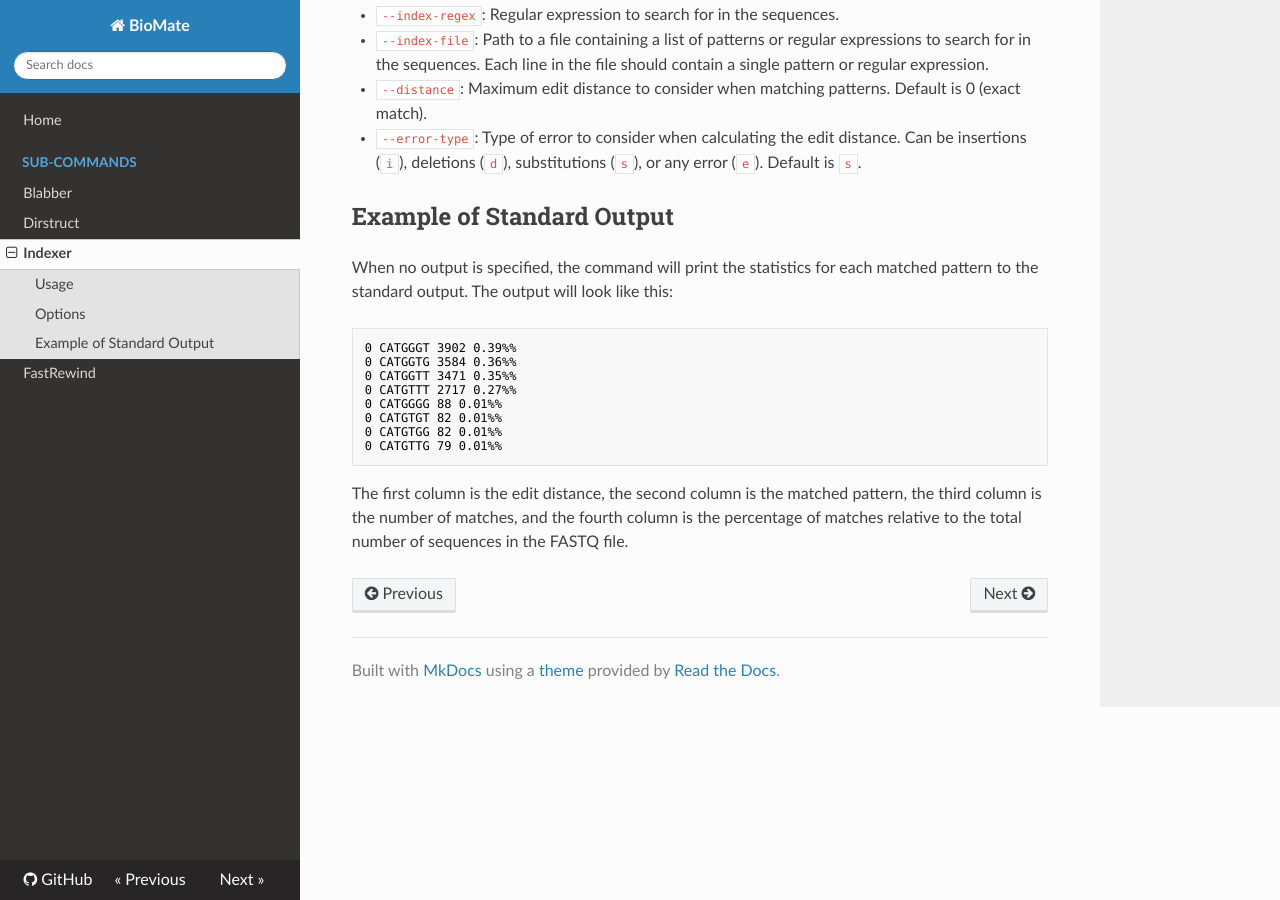
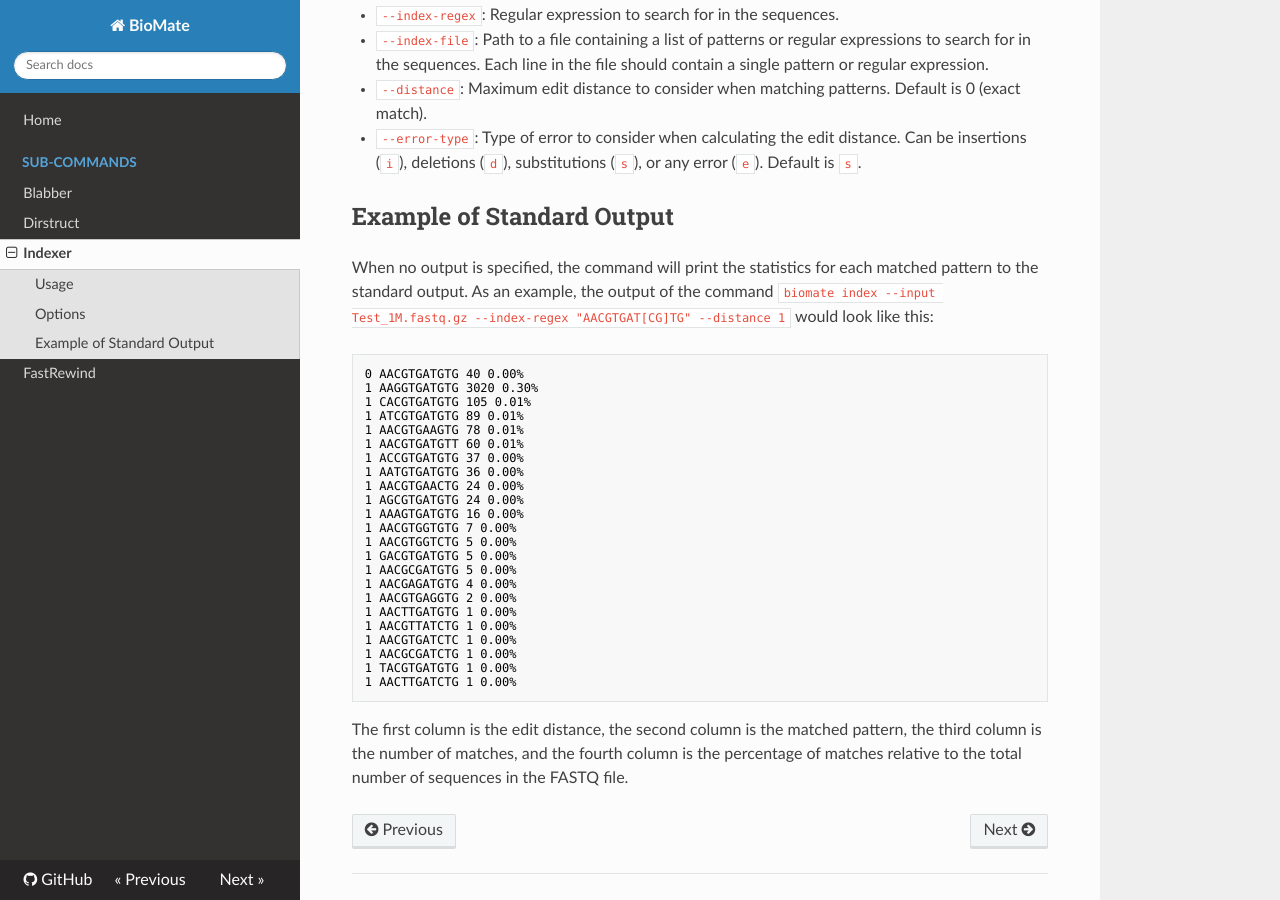
Before and after one commit to fagostini/BioMate, an MkDocs documentation site: the page built from docs/indexer.md, in a window 1280 px wide and 900 px high, scrolled down 663 px. Built offline with MkDocs 1.6.1, drawn with Linux system fonts in a browser that asks for light colours; nearby versions of some CDN libraries.

Commit message:
docs: Improve documentation

````diff
--- a/docs/indexer.md
+++ b/docs/indexer.md
@@ -17,17 +17,32 @@ The command `biomate index` takes at least two arguments: the path to a FASTQ fi
 
 ## Example of Standard Output
 
-When no output is specified, the command will print the statistics for each matched pattern to the standard output. The output will look like this:
+When no output is specified, the command will print the statistics for each matched pattern to the standard output. As an example, the output of the command `biomate index --input Test_1M.fastq.gz --index-regex "AACGTGAT[CG]TG" --distance 1` would look like this:
 
 ```text
-0 CATGGGT 3902 0.39%%
-0 CATGGTG 3584 0.36%%
-0 CATGGTT 3471 0.35%%
-0 CATGTTT 2717 0.27%%
-0 CATGGGG 88 0.01%%
-0 CATGTGT 82 0.01%%
-0 CATGTGG 82 0.01%%
-0 CATGTTG 79 0.01%%
+0 AACGTGATGTG 40 0.00%
+1 AAGGTGATGTG 3020 0.30%
+1 CACGTGATGTG 105 0.01%
+1 ATCGTGATGTG 89 0.01%
+1 AACGTGAAGTG 78 0.01%
+1 AACGTGATGTT 60 0.01%
+1 ACCGTGATGTG 37 0.00%
+1 AATGTGATGTG 36 0.00%
+1 AACGTGAACTG 24 0.00%
+1 AGCGTGATGTG 24 0.00%
+1 AAAGTGATGTG 16 0.00%
+1 AACGTGGTGTG 7 0.00%
+1 AACGTGGTCTG 5 0.00%
+1 GACGTGATGTG 5 0.00%
+1 AACGCGATGTG 5 0.00%
+1 AACGAGATGTG 4 0.00%
+1 AACGTGAGGTG 2 0.00%
+1 AACTTGATGTG 1 0.00%
+1 AACGTTATCTG 1 0.00%
+1 AACGTGATCTC 1 0.00%
+1 AACGCGATCTG 1 0.00%
+1 TACGTGATGTG 1 0.00%
+1 AACTTGATCTG 1 0.00%
 ```
 
 The first column is the edit distance, the second column is the matched pattern, the third column is the number of matches, and the fourth column is the percentage of matches relative to the total number of sequences in the FASTQ file.
--- a/src/biomate/__init__.py
+++ b/src/biomate/__init__.py
@@ -28,8 +28,11 @@ class CustomParser(argparse.ArgumentParser):
 
     def error(self, message):
         """Show the error and help."""
-        sys.stderr.write("error: %s\n" % message)
+        sys.stderr.write("\nError: %s\n\n\n" % message)
         self.print_help()
+        print(
+            "\nTo check the sub-commands help message use: biomate <sub-command> --help\n"
+        )
         sys.exit(2)
 
 
````
Also changed, not shown: docs/blabber.md (+4 -0 lines), 1 other file.
